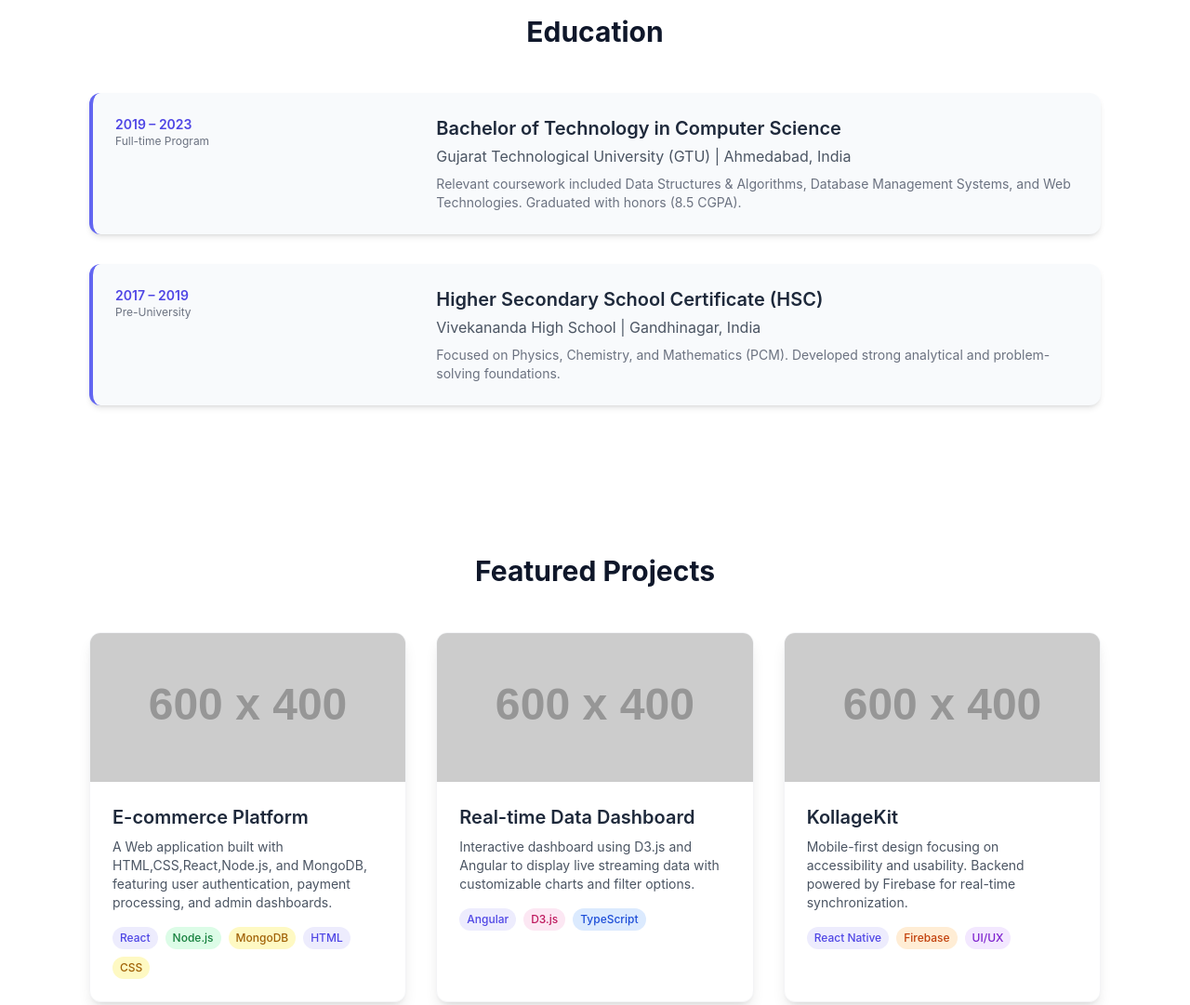
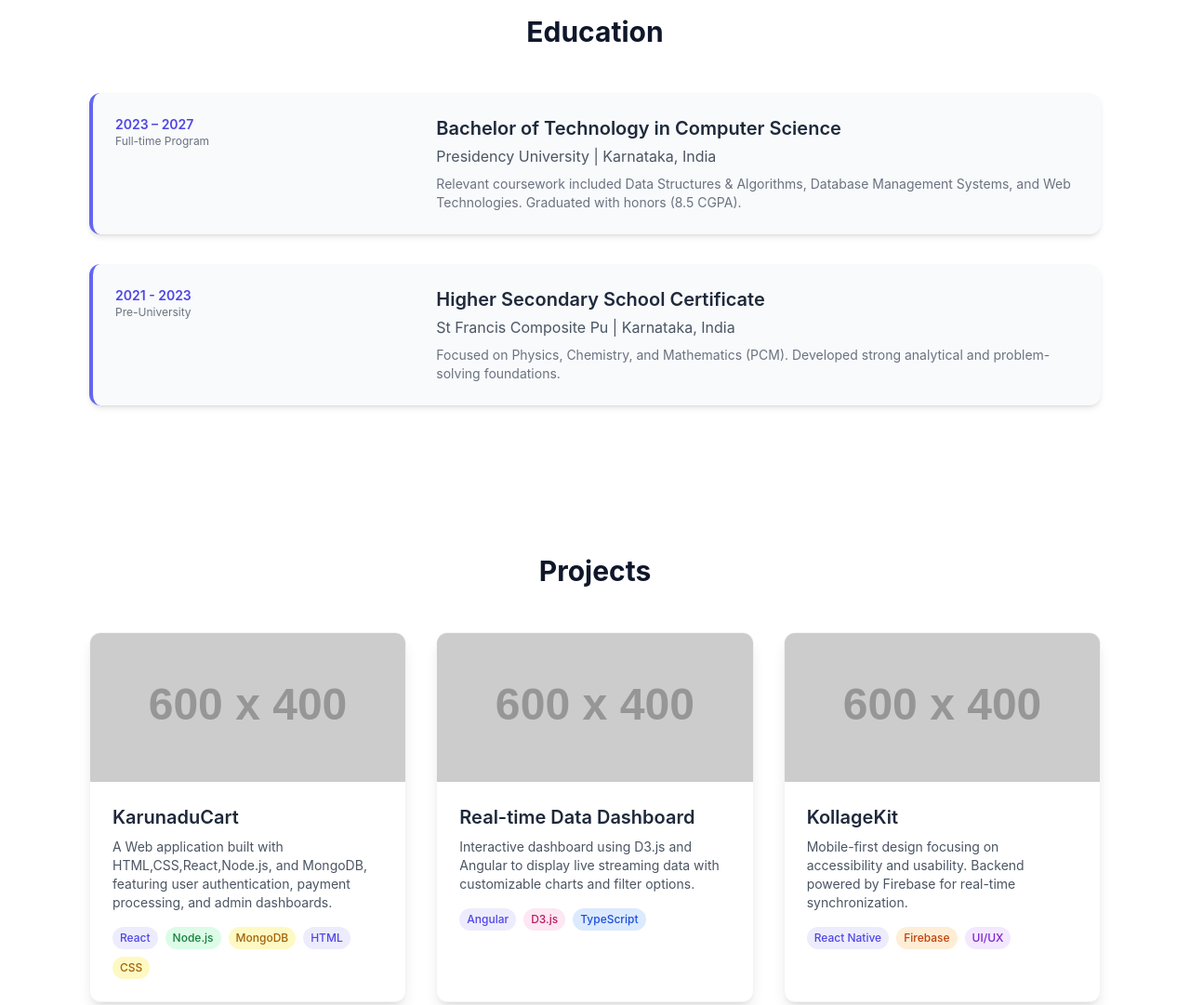
Before and after one commit to HarshaVardhan06-byte/Portfolio, a plain HTML site: page index.html in a window 1280 px wide. Shown: the part 5840-6921 px from the top of the page at 93% size. Drawn offline with nearby package versions, Linux system fonts and the light colour scheme; placeholder pictures from the web are drawn by us.

Commit message:
My specific change,updating education and project section

```diff
--- a/index.html
+++ b/index.html
@@ -701,12 +701,12 @@
                     <!-- Degree 1: Master's or B.Tech -->
                     <div class="flex flex-col sm:flex-row bg-slate-50 p-6 rounded-xl shadow-md border-l-4 border-secondary animate-[fadeIn_0.5s_ease-out_forwards]">
                         <div class="sm:w-1/3 mb-4 sm:mb-0">
-                            <p class="text-sm font-semibold text-primary">2019 – 2023</p>
+                            <p class="text-sm font-semibold text-primary">2023 – 2027</p>
                             <p class="text-xs text-gray-500">Full-time Program</p>
                         </div>
                         <div class="sm:w-2/3">
-                            <h3 class="text-xl font-semibold text-slate-800">Bachelor of Technology in Computer Science</h3>
-                            <p class="text-gray-600 mt-1">Gujarat Technological University (GTU) | Ahmedabad, India</p>
+                            <h3 class="text-xl font-semibold  text-slate-800">Bachelor of Technology in Computer Science</h3>
+                            <p class="text-gray-600 mt-1">Presidency University | Karnataka, India</p>
                             <p class="text-sm text-gray-500 mt-2">Relevant coursework included Data Structures & Algorithms, Database Management Systems, and Web Technologies. Graduated with honors (8.5 CGPA).</p>
                         </div>
                     </div>
@@ -714,12 +714,12 @@
                     <!-- Degree 2: High School/Intermediate -->
                     <div class="flex flex-col sm:flex-row bg-slate-50 p-6 rounded-xl shadow-md border-l-4 border-secondary animate-[fadeIn_0.7s_ease-out_forwards]">
                         <div class="sm:w-1/3 mb-4 sm:mb-0">
-                            <p class="text-sm font-semibold text-primary">2017 – 2019</p>
+                            <p class="text-sm font-semibold text-primary">2021 - 2023</p>
                             <p class="text-xs text-gray-500">Pre-University</p>
                         </div>
                         <div class="sm:w-2/3">
-                            <h3 class="text-xl font-semibold text-slate-800">Higher Secondary School Certificate (HSC)</h3>
-                            <p class="text-gray-600 mt-1">Vivekananda High School | Gandhinagar, India</p>
+                            <h3 class="text-xl font-semibold text-slate-800">Higher Secondary School Certificate</h3>
+                            <p class="text-gray-600 mt-1">St Francis Composite Pu  | Karnataka, India</p>
                             <p class="text-sm text-gray-500 mt-2">Focused on Physics, Chemistry, and Mathematics (PCM). Developed strong analytical and problem-solving foundations.</p>
                         </div>
                     </div>
@@ -730,7 +730,7 @@
         <!-- 3. Projects Section -->
         <section id="projects" class="py-20 bg-white">
             <div class="max-w-6xl mx-auto px-4 sm:px-6 lg:px-8">
-                <h2 class="text-3xl font-bold text-center mb-12 text-slate-900">Featured Projects</h2>
+                <h2 class="text-3xl font-bold text-center mb-12 text-slate-900">Projects</h2>
 
                 <!-- Projects Grid -->
                 <div class="grid md:grid-cols-2 lg:grid-cols-3 gap-8">
@@ -739,7 +739,7 @@
                     <div class="bg-white rounded-xl shadow-lg overflow-hidden border border-gray-100 hover:shadow-xl transition duration-300 transform hover:scale-[1.02] animate-[fadeIn_0.5s_ease-out_forwards]">
                         <img src="https://placehold.co/600x400/374151/ffffff?text=E-commerce+Platform" alt="E-commerce Platform" class="w-full h-40 object-cover">
                         <div class="p-6">
-                            <h3 class="text-xl font-semibold text-slate-800 mb-2">E-commerce Platform</h3>
+                            <h3 class="text-xl font-semibold text-slate-800 mb-2">KarunaduCart  </h3>
                             <p class="text-gray-600 text-sm mb-4">
                                 A Web application built with HTML,CSS,React,Node.js, and MongoDB, featuring user authentication, payment processing, and admin dashboards.
                             </p>
```
